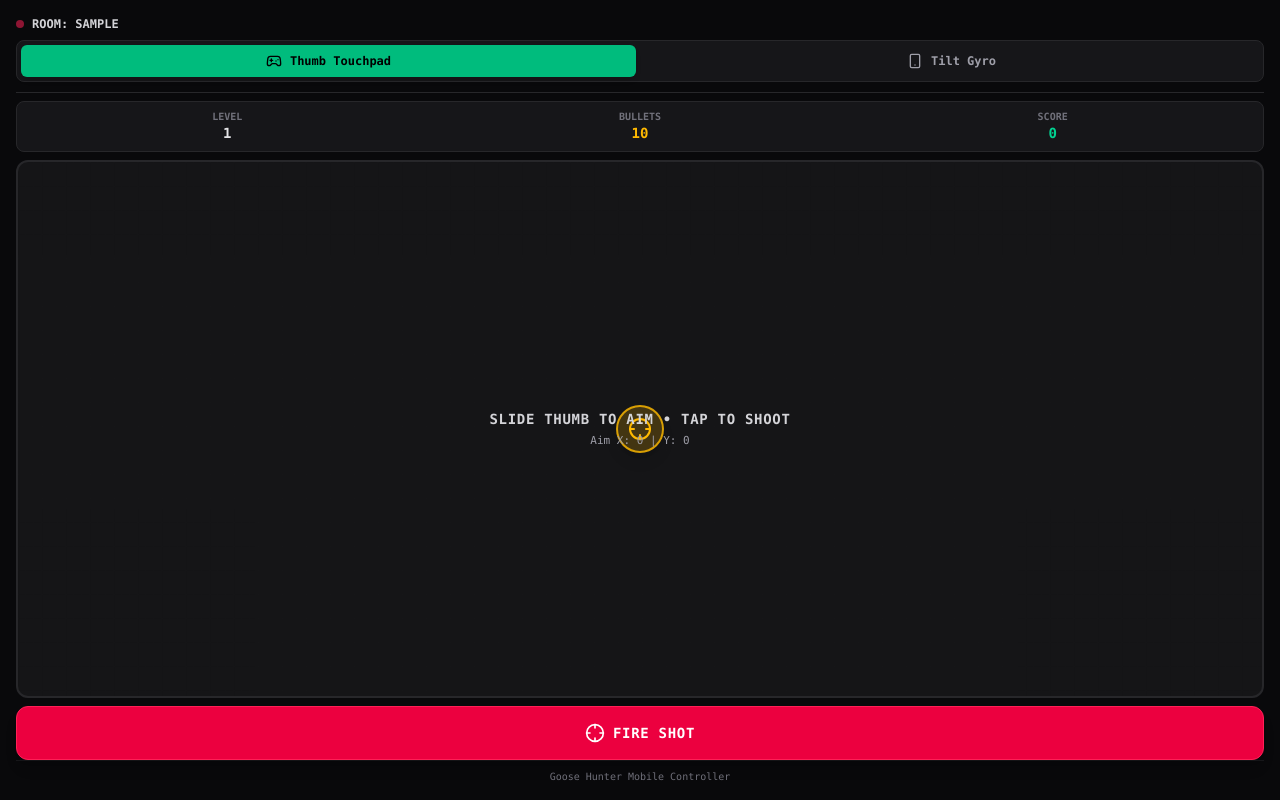
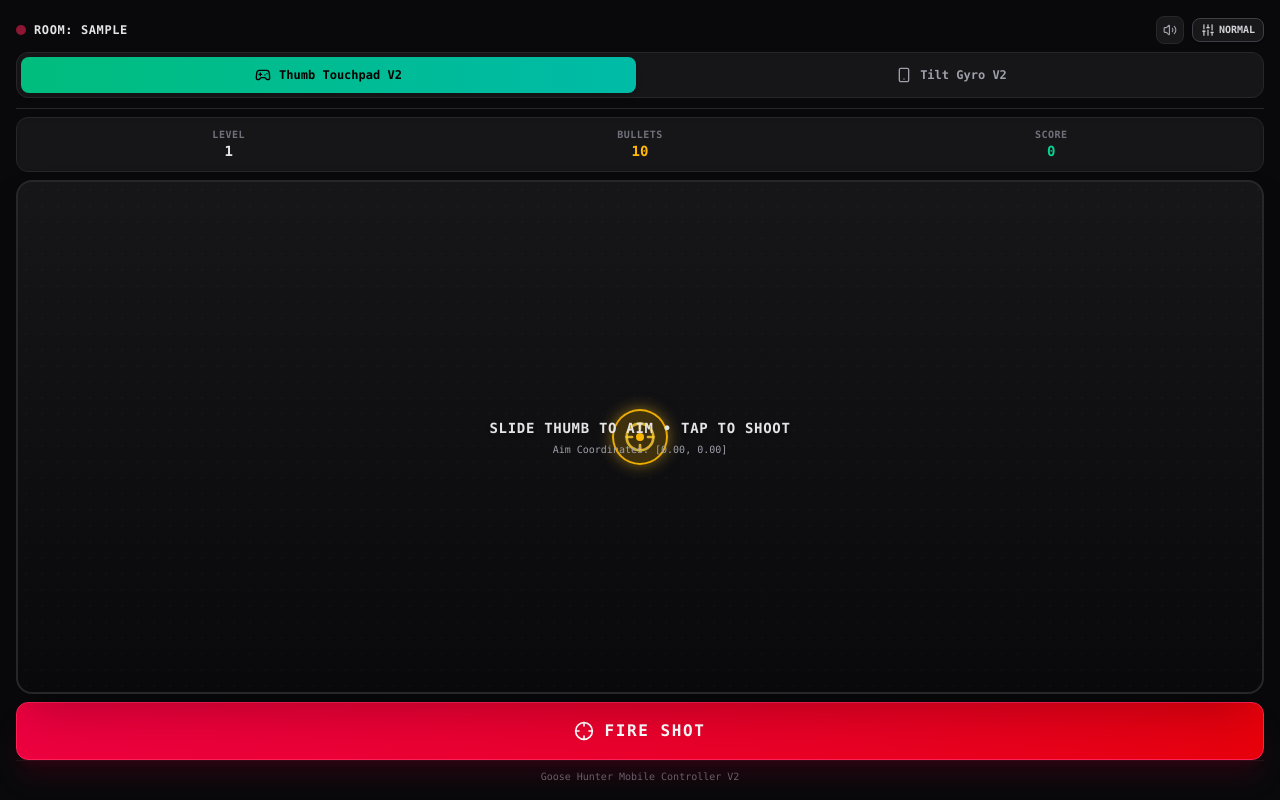
Before and after one commit to koohdev/goosehunter, a Next.js app: page /controller in a window 1280 px wide. Both pictures are taken after typing "Sample" into the empty fields and a click on the button "CONNECT CONTROLLER". Built offline with nearby package versions, Linux system fonts and the light colour scheme.

Commit message:
feat: robust V2 thumb touchpad and smooth deadband gyro controller

```diff
--- a/src/components/MobileController.tsx
+++ b/src/components/MobileController.tsx
@@ -1,7 +1,7 @@
 'use client';
 
 import React, { useState, useEffect, useRef, useCallback } from 'react';
-import { Crosshair, RotateCcw, Smartphone, Gamepad2 } from 'lucide-react';
+import { Crosshair, RotateCcw, Smartphone, Gamepad2, Sliders, Volume2, VolumeX } from 'lucide-react';
 import { motionSensor } from '@/lib/motion-sensor';
 import { getControllerChannel } from '@/lib/realtime-client';
 import { audioManager } from '@/engine/AudioManager';
@@ -20,12 +20,22 @@ export const MobileController: React.FC<MobileControllerProps> = ({ sessionId })
   const [roundStatus, setRoundStatus] = useState<'PLAYING' | 'ROUND_WON' | 'GAME_OVER' | 'LOBBY'>('LOBBY');
   const [gameState, setGameState] = useState({ score: 0, bullets: 10, level: 1 });
   const [gyroPermissionGranted, setGyroPermissionGranted] = useState(false);
+  const [sensitivity, setSensitivity] = useState<'LOW' | 'NORMAL' | 'HIGH'>('NORMAL');
+  const [invertY, setInvertY] = useState(false);
+  const [soundEnabled, setSoundEnabled] = useState(true);
+  const [showSettings, setShowSettings] = useState(false);
 
   const touchpadRef = useRef<HTMLDivElement | null>(null);
   const lastAimRef = useRef({ x: 0, y: 0 });
   const aimThrottleRef = useRef<number>(0);
   const lastShotTimeRef = useRef<number>(0);
   const touchStartPosRef = useRef<{ x: number; y: number; time: number } | null>(null);
+
+  // Sync Gyro config
+  useEffect(() => {
+    motionSensor.setSensitivityPreset(sensitivity);
+    motionSensor.invertY = invertY;
+  }, [sensitivity, invertY]);
 
   // 1. Realtime P2P connection & Room join
   useEffect(() => {
@@ -101,17 +111,19 @@ export const MobileController: React.FC<MobileControllerProps> = ({ sessionId })
     [sessionId]
   );
 
-  // 2. Fire Trigger Action (with debounce deduplication)
+  // 2. Fire Trigger Action (Single-shot deduplication)
   const fireShot = useCallback(() => {
     const now = Date.now();
-    if (now - lastShotTimeRef.current < 150) return;
+    if (now - lastShotTimeRef.current < 140) return;
     lastShotTimeRef.current = now;
 
     setIsFiring(true);
     setTimeout(() => setIsFiring(false), 90);
 
     motionSensor.triggerHaptic(45);
-    audioManager.playSound('click');
+    if (soundEnabled) {
+      audioManager.playSound('click');
+    }
 
     const channel = getControllerChannel(sessionId);
     channel.emit('controller:trigger', {
@@ -120,7 +132,7 @@ export const MobileController: React.FC<MobileControllerProps> = ({ sessionId })
       y: lastAimRef.current.y,
       timestamp: now,
     });
-  }, [sessionId]);
+  }, [sessionId, soundEnabled]);
 
   // 3. Gyroscope setup & calibration
   const handleEnableGyro = async () => {
@@ -175,7 +187,6 @@ export const MobileController: React.FC<MobileControllerProps> = ({ sessionId })
     const touch = e.touches[0];
     if (!touch) return;
 
-    // Calculate normalized [-1, 1] relative to touchpad area
     const touchX = ((touch.clientX - rect.left) / rect.width) * 2 - 1;
     const touchY = ((touch.clientY - rect.top) / rect.height) * 2 - 1;
 
@@ -202,8 +213,8 @@ export const MobileController: React.FC<MobileControllerProps> = ({ sessionId })
         const dy = Math.abs(touch.clientY - touchStartPosRef.current.y);
         const dt = Date.now() - touchStartPosRef.current.time;
 
-        // If quick tap with small movement (<15px and <300ms), trigger shot
-        if (dx < 15 && dy < 15 && dt < 300) {
+        // Quick tap (<20px movement and <280ms duration) fires shot
+        if (dx < 20 && dy < 20 && dt < 280) {
           fireShot();
         }
       }
@@ -219,70 +230,128 @@ export const MobileController: React.FC<MobileControllerProps> = ({ sessionId })
 
   return (
     <div className="fixed inset-0 bg-zinc-950 text-zinc-200 font-mono flex flex-col justify-between select-none touch-none overflow-hidden p-3 sm:p-4">
-      {/* Top Header: Room & Aim Mode Switcher */}
+      {/* Top Header: Connection, Settings & Mode Switcher */}
       <div className="flex flex-col gap-2 border-b border-zinc-800 pb-2.5">
         <div className="flex items-center justify-between">
           <div className="flex items-center gap-2">
-            <span className={`w-2 h-2 rounded-full ${connected ? 'bg-emerald-500' : 'bg-rose-500 animate-pulse'}`} />
-            <span className="text-xs font-semibold text-zinc-300">ROOM: {sessionId}</span>
+            <span className={`w-2.5 h-2.5 rounded-full ${connected ? 'bg-emerald-500 shadow-[0_0_8px_rgba(16,185,129,0.6)]' : 'bg-rose-500 animate-pulse'}`} />
+            <span className="text-xs font-bold text-zinc-200 tracking-wider">ROOM: {sessionId}</span>
           </div>
 
-          {aimMode === 'GYRO' && (
+          <div className="flex items-center gap-2">
             <button
-              onClick={handleCalibrateGyro}
-              className="flex items-center gap-1.5 bg-zinc-900 hover:bg-zinc-800 border border-zinc-700 active:scale-95 text-xs text-amber-400 font-semibold px-2.5 py-1 rounded shadow cursor-pointer"
+              onClick={() => setSoundEnabled((prev) => !prev)}
+              className="p-1.5 rounded-lg bg-zinc-900 border border-zinc-800 text-zinc-400 hover:text-zinc-200 active:scale-95 cursor-pointer"
+              title="Toggle Sound"
             >
-              <RotateCcw className="w-3.5 h-3.5" />
-              <span>RE-CENTER</span>
+              {soundEnabled ? <Volume2 className="w-3.5 h-3.5" /> : <VolumeX className="w-3.5 h-3.5 text-zinc-600" />}
             </button>
-          )}
+
+            <button
+              onClick={() => setShowSettings((prev) => !prev)}
+              className="flex items-center gap-1 bg-zinc-900 hover:bg-zinc-800 border border-zinc-700 active:scale-95 text-xs text-zinc-300 px-2 py-1 rounded-lg shadow cursor-pointer"
+            >
+              <Sliders className="w-3.5 h-3.5" />
+              <span className="text-[10px] uppercase font-bold">{sensitivity}</span>
+            </button>
+
+            {aimMode === 'GYRO' && (
+              <button
+                onClick={handleCalibrateGyro}
+                className="flex items-center gap-1.5 bg-amber-500/10 hover:bg-amber-500/20 border border-amber-500/40 active:scale-95 text-xs text-amber-400 font-bold px-2.5 py-1 rounded-lg shadow cursor-pointer"
+              >
+                <RotateCcw className="w-3.5 h-3.5" />
+                <span>CENTER</span>
+              </button>
+            )}
+          </div>
         </div>
 
-        {/* Big Mode Switcher Tabs */}
-        <div className="grid grid-cols-2 gap-2 bg-zinc-900/90 p-1 rounded-lg border border-zinc-800">
+        {/* Quick Sensitivity / Invert Drawer */}
+        {showSettings && (
+          <div className="bg-zinc-900 border border-zinc-700 rounded-xl p-3 flex flex-col gap-2.5 text-xs shadow-2xl animate-in fade-in duration-150 z-50">
+            <div className="flex items-center justify-between text-[11px] font-bold text-zinc-300 border-b border-zinc-800 pb-1">
+              <span>CONTROLLER SENSITIVITY</span>
+              <button onClick={() => setShowSettings(false)} className="text-zinc-500 hover:text-zinc-300 text-xs">
+                Close
+              </button>
+            </div>
+
+            <div className="grid grid-cols-3 gap-1.5">
+              {(['LOW', 'NORMAL', 'HIGH'] as const).map((lvl) => (
+                <button
+                  key={lvl}
+                  onClick={() => setSensitivity(lvl)}
+                  className={`py-1.5 rounded-lg text-[10px] font-bold border transition ${
+                    sensitivity === lvl
+                      ? 'bg-emerald-500/20 border-emerald-400 text-emerald-300 shadow'
+                      : 'bg-zinc-800 border-zinc-700 text-zinc-400'
+                  }`}
+                >
+                  {lvl}
+                </button>
+              ))}
+            </div>
+
+            <div className="flex items-center justify-between pt-1 border-t border-zinc-800">
+              <span className="text-[10px] text-zinc-400">Invert Vertical (Y)</span>
+              <button
+                onClick={() => setInvertY((prev) => !prev)}
+                className={`px-2.5 py-0.5 rounded text-[10px] font-bold border ${
+                  invertY ? 'bg-amber-500/20 border-amber-400 text-amber-300' : 'bg-zinc-800 border-zinc-700 text-zinc-400'
+                }`}
+              >
+                {invertY ? 'ON' : 'OFF'}
+              </button>
+            </div>
+          </div>
+        )}
+
+        {/* Big Switcher Tabs */}
+        <div className="grid grid-cols-2 gap-2 bg-zinc-900/90 p-1 rounded-xl border border-zinc-800">
           <button
             onClick={() => handleSelectMode('TOUCHPAD')}
-            className={`flex items-center justify-center gap-2 py-2 rounded-md font-bold text-xs transition cursor-pointer ${
+            className={`flex items-center justify-center gap-2 py-2.5 rounded-lg font-bold text-xs transition cursor-pointer ${
               aimMode === 'TOUCHPAD'
-                ? 'bg-emerald-500 text-black shadow-md'
+                ? 'bg-gradient-to-r from-emerald-500 to-teal-500 text-black shadow-md font-extrabold'
                 : 'text-zinc-400 hover:text-zinc-200'
             }`}
           >
             <Gamepad2 className="w-4 h-4" />
-            <span>Thumb Touchpad</span>
+            <span>Thumb Touchpad V2</span>
           </button>
 
           <button
             onClick={() => handleSelectMode('GYRO')}
-            className={`flex items-center justify-center gap-2 py-2 rounded-md font-bold text-xs transition cursor-pointer ${
+            className={`flex items-center justify-center gap-2 py-2.5 rounded-lg font-bold text-xs transition cursor-pointer ${
               aimMode === 'GYRO'
-                ? 'bg-amber-500 text-black shadow-md'
+                ? 'bg-gradient-to-r from-amber-500 to-yellow-500 text-black shadow-md font-extrabold'
                 : 'text-zinc-400 hover:text-zinc-200'
             }`}
           >
             <Smartphone className="w-4 h-4" />
-            <span>Tilt Gyro</span>
+            <span>Tilt Gyro V2</span>
           </button>
         </div>
       </div>
 
       {/* Game HUD Pill */}
-      <div className="grid grid-cols-3 gap-2 bg-zinc-900/90 border border-zinc-800 rounded-lg p-2 text-center text-xs my-2">
+      <div className="grid grid-cols-3 gap-2 bg-zinc-900/90 border border-zinc-800 rounded-xl p-2.5 text-center text-xs my-2 shadow-inner">
         <div>
-          <div className="text-[10px] text-zinc-500 uppercase font-semibold">LEVEL</div>
-          <div className="text-xs sm:text-sm font-bold text-zinc-200">{gameState.level}</div>
+          <div className="text-[10px] text-zinc-500 uppercase font-bold tracking-wider">LEVEL</div>
+          <div className="text-sm font-extrabold text-zinc-200">{gameState.level}</div>
         </div>
         <div>
-          <div className="text-[10px] text-zinc-500 uppercase font-semibold">BULLETS</div>
-          <div className="text-xs sm:text-sm font-bold text-amber-400">{gameState.bullets}</div>
+          <div className="text-[10px] text-zinc-500 uppercase font-bold tracking-wider">BULLETS</div>
+          <div className="text-sm font-extrabold text-amber-400">{gameState.bullets}</div>
         </div>
         <div>
-          <div className="text-[10px] text-zinc-500 uppercase font-semibold">SCORE</div>
-          <div className="text-xs sm:text-sm font-bold text-emerald-400">{gameState.score}</div>
+          <div className="text-[10px] text-zinc-500 uppercase font-bold tracking-wider">SCORE</div>
+          <div className="text-sm font-extrabold text-emerald-400">{gameState.score}</div>
         </div>
       </div>
 
-      {/* Main Touchpad / Gyro Aiming Surface */}
+      {/* Main Touchpad / Gyro Aiming Arena */}
       <div className="flex-1 flex flex-col gap-2 relative">
         <div
           ref={touchpadRef}
@@ -290,36 +359,41 @@ export const MobileController: React.FC<MobileControllerProps> = ({ sessionId })
           onTouchMove={handleTouchMove}
           onTouchEnd={handleTouchEnd}
           onClick={fireShot}
-          className={`flex-1 rounded-xl border-2 transition-all duration-75 flex flex-col items-center justify-center cursor-crosshair select-none touch-none relative overflow-hidden ${
+          className={`flex-1 rounded-2xl border-2 transition-all duration-75 flex flex-col items-center justify-center cursor-crosshair select-none touch-none relative overflow-hidden shadow-2xl ${
             isFiring
-              ? 'bg-zinc-800 border-zinc-400 shadow-lg'
-              : 'bg-zinc-900/80 border-zinc-800 hover:border-zinc-700'
+              ? 'bg-zinc-800/90 border-amber-400/80 shadow-[0_0_20px_rgba(251,191,36,0.3)]'
+              : 'bg-gradient-to-b from-zinc-900/90 to-zinc-950/90 border-zinc-800 hover:border-zinc-700'
           }`}
         >
-          {/* Subtle Grid Lines on Touchpad */}
-          <div className="absolute inset-0 opacity-10 bg-[linear-gradient(to_right,#80808012_1px,transparent_1px),linear-gradient(to_bottom,#80808012_1px,transparent_1px)] bg-[size:24px_24px] pointer-events-none" />
+          {/* Subtle Radar Grid */}
+          <div className="absolute inset-0 opacity-15 bg-[radial-gradient(#ffffff22_1px,transparent_1px)] [background-size:16px_16px] pointer-events-none" />
 
-          {/* Target Crosshair following thumb / gyro */}
+          {/* Center Reference Cross */}
+          <div className="absolute w-8 h-8 border border-zinc-700/40 rounded-full pointer-events-none opacity-50" />
+          <div className="absolute w-20 h-20 border border-zinc-800/40 rounded-full pointer-events-none opacity-40" />
+
+          {/* Dynamic Laser Reticle Following Thumb / Gyro */}
           <div
-            className="absolute w-12 h-12 rounded-full border-2 border-amber-400/80 bg-amber-400/20 pointer-events-none transition-transform duration-75 flex items-center justify-center shadow-lg"
+            className="absolute w-14 h-14 rounded-full border-2 border-amber-400/90 bg-amber-400/20 pointer-events-none transition-transform duration-75 flex items-center justify-center shadow-[0_0_15px_rgba(251,191,36,0.5)]"
             style={{
-              transform: `translate(${currentAim.x * 90}px, ${currentAim.y * 65}px)`,
+              transform: `translate(${currentAim.x * 105}px, ${currentAim.y * 75}px)`,
             }}
           >
-            <Crosshair className="w-6 h-6 text-amber-400" />
+            <div className="w-2 h-2 rounded-full bg-amber-400 shadow-glow" />
+            <Crosshair className="w-8 h-8 text-amber-300/80 absolute" />
           </div>
 
-          <div className="z-10 text-center pointer-events-none">
-            <div className="font-bold tracking-wider text-xs sm:text-sm text-zinc-300 uppercase">
+          <div className="z-10 text-center pointer-events-none px-4">
+            <div className="font-extrabold tracking-wider text-xs sm:text-sm text-zinc-200 uppercase drop-shadow">
               {aimMode === 'TOUCHPAD' ? 'SLIDE THUMB TO AIM • TAP TO SHOOT' : 'TILT PHONE TO AIM • TAP TO SHOOT'}
             </div>
-            <div className="text-[11px] text-zinc-400 mt-1">
-              Aim X: {currentAim.x} | Y: {currentAim.y}
+            <div className="text-[10px] font-mono text-zinc-400 mt-1">
+              Aim Coordinates: [{currentAim.x.toFixed(2)}, {currentAim.y.toFixed(2)}]
             </div>
           </div>
         </div>
 
-        {/* Dedicated Tap-to-Shoot Button for extra comfort */}
+        {/* Dedicated Arcade Trigger Button */}
         <button
           onTouchStart={(e) => {
             e.stopPropagation();
@@ -329,10 +403,10 @@ export const MobileController: React.FC<MobileControllerProps> = ({ sessionId })
             e.stopPropagation();
             fireShot();
           }}
-          className={`w-full py-4 rounded-xl font-bold text-sm uppercase tracking-wider flex items-center justify-center gap-2 border shadow-lg transition active:scale-95 cursor-pointer ${
+          className={`w-full py-4 rounded-xl font-extrabold text-sm sm:text-base uppercase tracking-widest flex items-center justify-center gap-2.5 border shadow-xl transition active:scale-95 cursor-pointer ${
             isFiring
-              ? 'bg-amber-400 text-black border-amber-300'
-              : 'bg-rose-600 hover:bg-rose-500 text-white border-rose-500'
+              ? 'bg-amber-400 text-black border-amber-300 shadow-[0_0_20px_rgba(251,191,36,0.8)]'
+              : 'bg-gradient-to-r from-rose-600 to-red-600 hover:from-rose-500 hover:to-red-500 text-white border-rose-500 shadow-rose-950/40'
           }`}
         >
           <Crosshair className="w-5 h-5" />
@@ -342,10 +416,10 @@ export const MobileController: React.FC<MobileControllerProps> = ({ sessionId })
 
       {/* Round Won / Game Over Navigation Actions */}
       {roundStatus === 'ROUND_WON' && (
-        <div className="mt-2">
+        <div className="mt-2 animate-in fade-in slide-in-from-bottom-2">
           <button
             onClick={() => sendGameCommand('NEXT_LEVEL')}
-            className="w-full py-3 bg-emerald-600 hover:bg-emerald-500 text-black font-bold text-xs rounded-lg uppercase tracking-wider cursor-pointer active:scale-95 shadow"
+            className="w-full py-3.5 bg-gradient-to-r from-emerald-500 to-teal-500 text-black font-extrabold text-xs rounded-xl uppercase tracking-wider cursor-pointer active:scale-95 shadow-lg shadow-emerald-950/50"
           >
             NEXT LEVEL
           </button>
@@ -353,10 +427,10 @@ export const MobileController: React.FC<MobileControllerProps> = ({ sessionId })
       )}
 
       {roundStatus === 'GAME_OVER' && (
-        <div className="mt-2">
+        <div className="mt-2 animate-in fade-in slide-in-from-bottom-2">
           <button
             onClick={() => sendGameCommand('RESTART')}
-            className="w-full py-3 bg-zinc-800 hover:bg-zinc-700 text-white font-bold text-xs rounded-lg uppercase tracking-wider cursor-pointer active:scale-95 border border-zinc-600 shadow"
+            className="w-full py-3.5 bg-zinc-800 hover:bg-zinc-700 text-white font-extrabold text-xs rounded-xl uppercase tracking-wider cursor-pointer active:scale-95 border border-zinc-600 shadow-lg"
           >
             RESTART GAME
           </button>
@@ -365,7 +439,7 @@ export const MobileController: React.FC<MobileControllerProps> = ({ sessionId })
 
       {/* Footer Info */}
       <div className="text-center text-[10px] text-zinc-500 pt-2 border-t border-zinc-900 flex items-center justify-center gap-1.5">
-        <span>Goose Hunter Mobile Controller</span>
+        <span>Goose Hunter Mobile Controller V2</span>
       </div>
     </div>
   );
--- a/src/lib/motion-sensor.ts
+++ b/src/lib/motion-sensor.ts
@@ -8,9 +8,11 @@ function wrapAngle(deg: number): number {
 }
 
 export class MotionSensorService {
-  private sensitivityX: number = 22; // Degrees to reach left/right edge
-  private sensitivityY: number = 18; // Degrees to reach top/bottom edge
-  private smoothingAlpha: number = 0.8;
+  public sensitivityX: number = 22; // Degrees to reach horizontal border
+  public sensitivityY: number = 18; // Degrees to reach vertical border
+  public smoothingAlpha: number = 0.75; // Low-latency EMA filter
+  public invertY: boolean = false;
+  public invertX: boolean = false;
 
   private centerAlpha: number = 0;
   private centerBeta: number = 0;
@@ -21,6 +23,22 @@ export class MotionSensorService {
   private isCalibrated: boolean = false;
   private isListening: boolean = false;
   private listenerCallback: ((coords: AimCoordinates) => void) | null = null;
+
+  public setSensitivityPreset(preset: 'LOW' | 'NORMAL' | 'HIGH') {
+    if (preset === 'LOW') {
+      this.sensitivityX = 30;
+      this.sensitivityY = 24;
+      this.smoothingAlpha = 0.65;
+    } else if (preset === 'NORMAL') {
+      this.sensitivityX = 22;
+      this.sensitivityY = 18;
+      this.smoothingAlpha = 0.75;
+    } else if (preset === 'HIGH') {
+      this.sensitivityX = 15;
+      this.sensitivityY = 12;
+      this.smoothingAlpha = 0.85;
+    }
+  }
 
   public async requestPermissions(): Promise<boolean> {
     if (typeof window === 'undefined') return false;
@@ -61,7 +79,7 @@ export class MotionSensorService {
     const curAlpha = hasAlpha ? alpha : 0;
 
     let deltaX = 0;
-    const deltaY = -(beta - this.centerBeta);
+    let deltaY = -(beta - this.centerBeta);
 
     if (hasAlpha) {
       const radBeta = (beta * Math.PI) / 180;
@@ -71,14 +89,27 @@ export class MotionSensorService {
       deltaX = gamma - this.centerGamma;
     }
 
-    let rawX = deltaX / this.sensitivityX;
-    let rawY = deltaY / this.sensitivityY;
+    if (this.invertX) deltaX = -deltaX;
+    if (this.invertY) deltaY = -deltaY;
+
+    // Deadband tremor filter (0.15 deg)
+    if (Math.abs(deltaX) < 0.15) deltaX = 0;
+    if (Math.abs(deltaY) < 0.15) deltaY = 0;
+
+    let rawX = deltaX / Math.max(5, this.sensitivityX);
+    let rawY = deltaY / Math.max(5, this.sensitivityY);
+
+    // Subtle power curve for precision center aim + easy edge reach
+    const signX = Math.sign(rawX);
+    const signY = Math.sign(rawY);
+    rawX = signX * Math.pow(Math.min(1, Math.abs(rawX)), 1.08);
+    rawY = signY * Math.pow(Math.min(1, Math.abs(rawY)), 1.08);
 
     // Clamp between -1.0 and 1.0
     rawX = Math.max(-1, Math.min(1, rawX));
     rawY = Math.max(-1, Math.min(1, rawY));
 
-    // Smoothing
+    // Low-pass EMA smoothing
     const a = this.smoothingAlpha;
     this.smoothedX = a * rawX + (1 - a) * this.smoothedX;
     this.smoothedY = a * rawY + (1 - a) * this.smoothedY;
```
